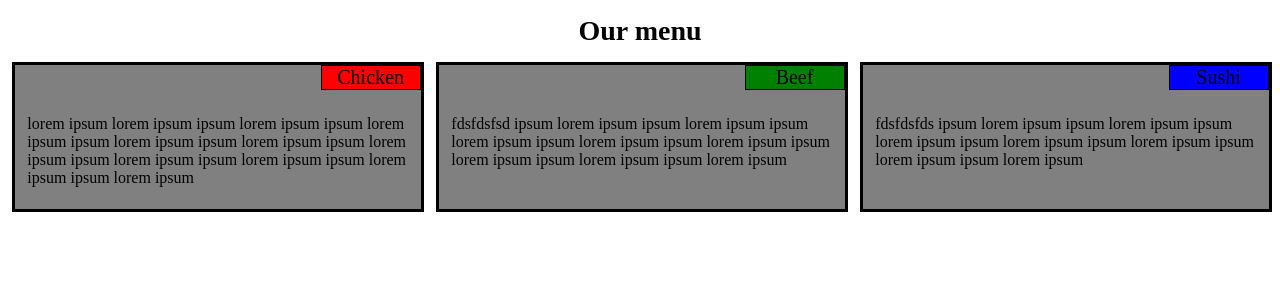
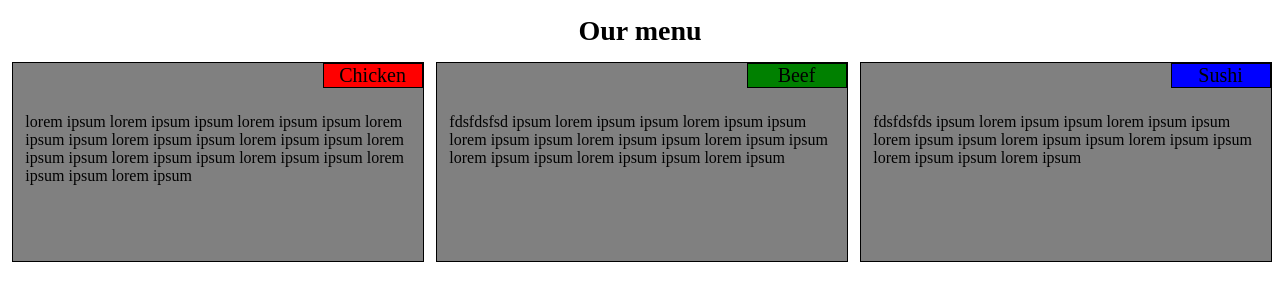
Before and after one commit to jwronisz/coursera-html, a plain HTML site: page mod2-solution/index.html in a window 1280 px wide. Drawn offline with Linux system fonts and the light colour scheme.

Commit message:
fixed border

```diff
--- a/mod2-solution/css/styles.css
+++ b/mod2-solution/css/styles.css
@@ -42,9 +42,9 @@ h1 {
 
 }
 .row > div{
-  height: 150px;
+  height: 200px;
   background-color: grey;
-  border: solid black;
+  border: 1px solid black;
   margin-bottom: 10px;
   position: relative;
   overflow: auto;
```
